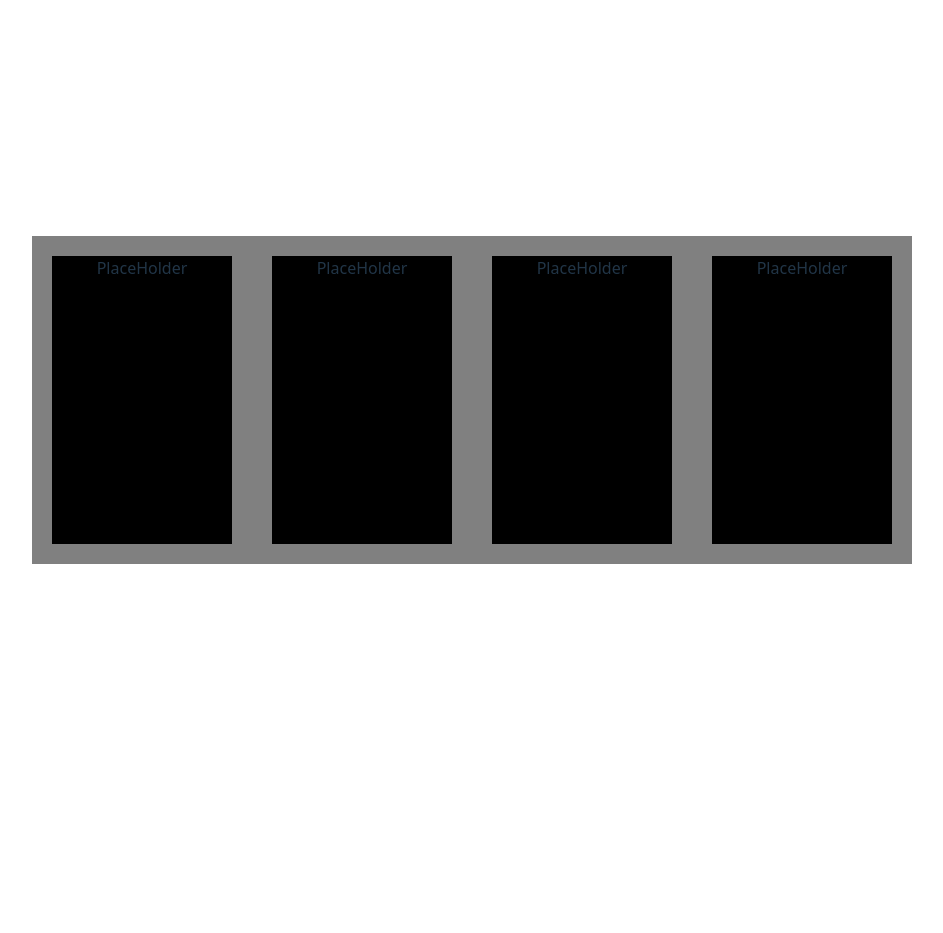
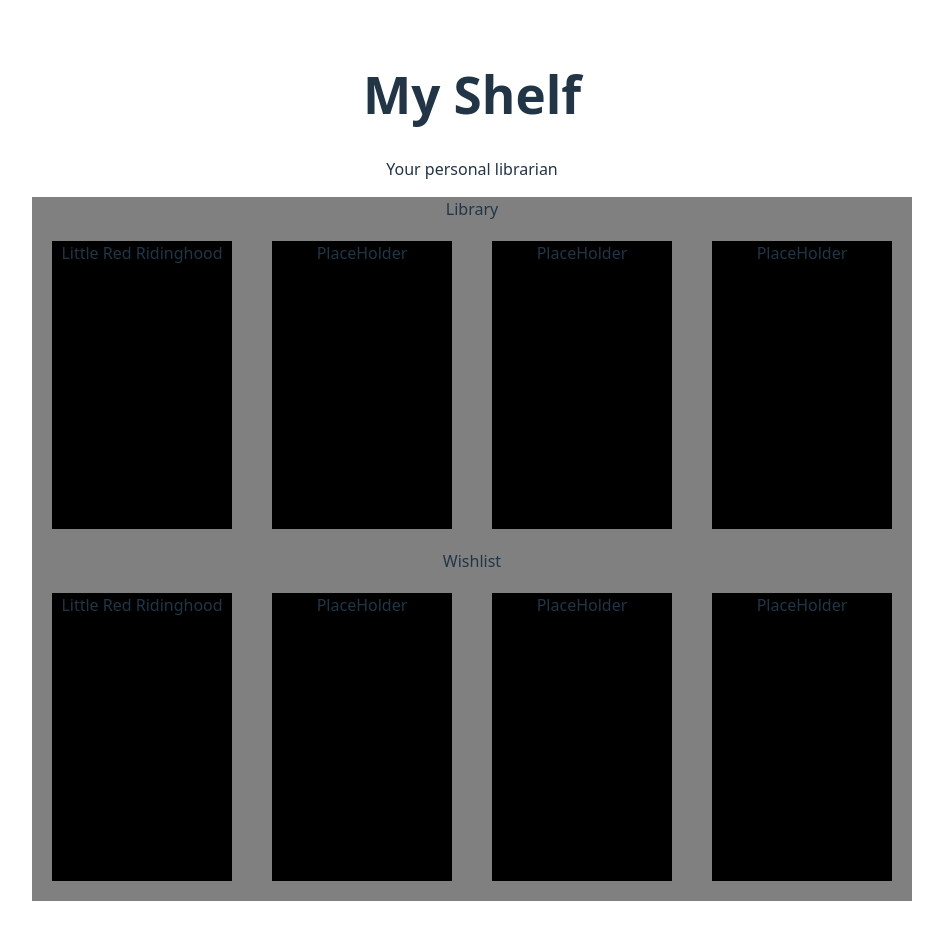
Before and after one commit to KasperVeliz/MyShelf, a React (Vite) app in the folder client/: page / in a window 1280 px wide. Shown: the whole page, without its empty margins (168-1111 px from the left). Before the commit the page ends 800 px from the top, so only its background shows below. Built offline with nearby package versions, Linux system fonts and the light colour scheme.

Commit message:
Added Book component

```diff
--- a/client/src/App.jsx
+++ b/client/src/App.jsx
@@ -1,10 +1,16 @@
 import Shelf from './components/Shelf'
+import NavBar from './components/NavBar'
+
 import './App.css'
 
 function App() {
   return(
     <>
-      <Shelf />
+      <NavBar />
+      <h1>My Shelf</h1>
+      <p>Your personal librarian</p>
+      <Shelf shelfName='Library'/>
+      <Shelf shelfName='Wishlist'/>
     </>
   )
 }
--- /dev/null
+++ b/client/src/components/Book.css
@@ -0,0 +1,6 @@
+.book-container {
+    background-color: black;
+    width: 180px;
+    height: 288px;
+    margin: 20px;
+}
--- /dev/null
+++ b/client/src/components/Book.jsx
@@ -0,0 +1,24 @@
+import './Book.css'
+
+function Book(props) {
+    if(!props){
+        return(
+            <>
+            <div className="book-container">
+                PlaceHolder
+            </div>
+            </>
+        )
+    }
+    else {
+        return(
+            <>
+            <div className="book-container">
+                {props.bookName}
+            </div>
+            </>
+        )
+    }
+}
+
+export default Book
--- /dev/null
+++ b/client/src/components/NavBar.jsx
@@ -0,0 +1,7 @@
+import './NavBar.css'
+
+function NavBar(){
+
+}
+
+export default NavBar
--- a/client/src/components/Shelf.css
+++ b/client/src/components/Shelf.css
@@ -1,3 +1,7 @@
+.shelf-container, .title-container {
+    background-color: grey;
+}
+
 .shelf-container {
     display: flex;
     flex-direction: row;
--- a/client/src/components/Shelf.jsx
+++ b/client/src/components/Shelf.jsx
@@ -1,13 +1,16 @@
+import Book from './Book.jsx'
+
 import './Shelf.css'
 
-function Shelf(){
+function Shelf(props){
     return(
         <>
+        <div className='title-container'>
+            {props.shelfName}
+        </div>
         <div className="shelf-container">
 
-            <div className="book-container">
-                PlaceHolder
-            </div>
+            <Book bookName='Little Red Ridinghood'/>
 
             <div className="book-container">
                 PlaceHolder
```
Also changed, not shown: client/src/components/Login.jsx (+8 -3 lines), client/src/components/NavBar.css (added).
